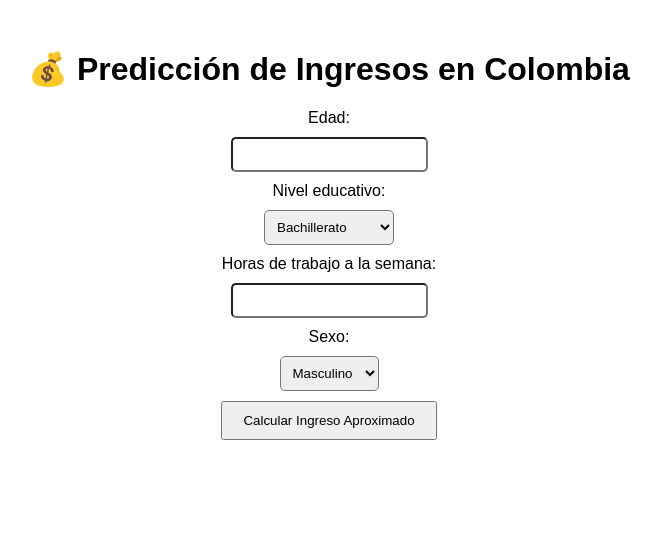
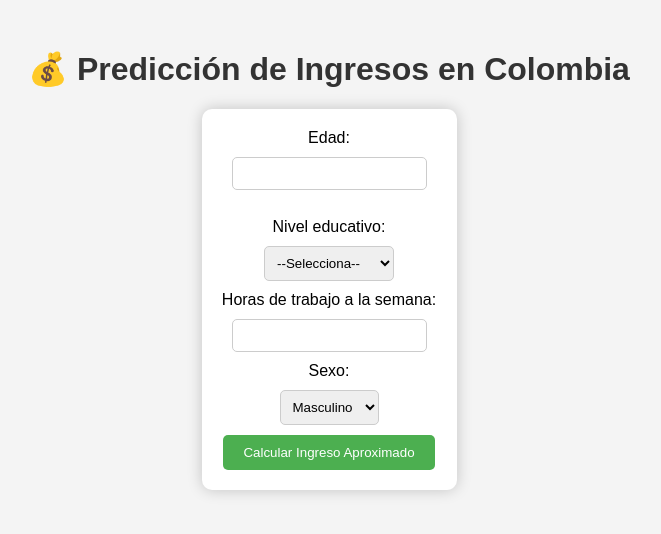
Before and after one commit to AndresRodriguez991114/Prediction-Profile, a Flask app: page / in a window 1280 px wide. Shown: the top 534 px of the page, without its empty margins (311-972 px from the left). Run offline with Flask 3, Linux system fonts and the light colour scheme; parts of the project's set-up code (start-up, migrations or seed data) failed here and were passed over.

Commit message:
inteface

```diff
--- a/app.py
+++ b/app.py
@@ -12,20 +12,32 @@ def index():
     prediction = None
     if request.method == 'POST':
         age = int(request.form['age'])
-        education_num = int(request.form['education_num'])
+        education_input = request.form['education_num']
+        if education_input == "":
+            return render_template('index.html', prediction=None)
+        education_num = int(education_input)
         hours = int(request.form['hours'])
         sex = 1 if request.form['sex'] == 'Male' else 0
 
         features = np.array([[age, education_num, hours, sex]])
         prediction = model.predict(features)[0]
 
-        # Generar gráfica de predicción
+        # Gráfica comparativa
+        average_income = 100_000_000  # Promedio nacional anual (ajustable)
+        categories = ['Promedio Nacional', 'Tu Predicción']
+        values = [average_income, prediction]
+
         fig, ax = plt.subplots()
-        bars = ['Ingreso Aproximado']
-        values = [prediction]
-        ax.bar(bars, values)
+        bars = ax.bar(categories, values, color=['gray', 'green'])
         ax.set_ylabel('Pesos Colombianos')
-        ax.set_title('Resultado de la Predicción')
+        ax.set_title('Comparación de Ingresos')
+
+        for bar in bars:
+            yval = bar.get_height()
+            ax.text(bar.get_x() + bar.get_width()/2.0, yval, f"${int(yval):,}",
+                    ha='center', va='bottom', fontsize=9)
+
+        plt.tight_layout()
         plt.savefig('static/prediction_plot.png')
         plt.close()
 
--- a/static/styles.css
+++ b/static/styles.css
@@ -1,3 +1,36 @@
 body { text-align: center; font-family: Arial; margin-top: 50px; }
 input, select { margin: 5px; padding: 5px; }
 button { padding: 10px 20px; }
+body {
+    text-align: center;
+    font-family: Arial, sans-serif;
+    margin-top: 50px;
+    background-color: #f4f4f4;
+}
+form {
+    background: #fff;
+    display: inline-block;
+    padding: 20px;
+    border-radius: 10px;
+    box-shadow: 0 0 15px rgba(0,0,0,0.2);
+}
+input, select {
+    padding: 8px;
+    margin: 10px;
+    border-radius: 5px;
+    border: 1px solid #ccc;
+}
+button {
+    padding: 10px 20px;
+    border: none;
+    background-color: #4CAF50;
+    color: white;
+    border-radius: 5px;
+    cursor: pointer;
+}
+button:hover {
+    background-color: #45a049;
+}
+h1, h2 {
+    color: #333;
+}
--- a/templates/index.html
+++ b/templates/index.html
@@ -2,26 +2,45 @@
 <html lang="es">
 <head>
     <meta charset="UTF-8">
-    <title>Predicción de Ingresos en COP</title>
+    <title>Predicción de Ingresos en Colombia</title>
     <link rel="stylesheet" href="{{ url_for('static', filename='styles.css') }}">
     <style>
         body {
             text-align: center;
-            font-family: Arial;
+            font-family: Arial, sans-serif;
             margin-top: 50px;
+            background-color: #f4f4f4;
+        }
+        form {
+            background: #fff;
+            display: inline-block;
+            padding: 20px;
+            border-radius: 10px;
+            box-shadow: 0 0 15px rgba(0,0,0,0.2);
         }
         input, select {
             padding: 8px;
             margin: 10px;
             border-radius: 5px;
+            border: 1px solid #ccc;
+        }
+        button {
+            padding: 10px 20px;
+            border: none;
+            background-color: #4CAF50;
+            color: white;
+            border-radius: 5px;
+            cursor: pointer;
+        }
+        button:hover {
+            background-color: #45a049;
+        }
+        h1, h2 {
+            color: #333;
         }
         .error {
             border: 2px solid red;
             box-shadow: 0 0 10px red;
-            animation: blink 05s steps(5, start) infinite;
-        }
-        @keyframes blink {
-            to { visibility: hidden; }
         }
     </style>
 </head>
@@ -29,10 +48,13 @@
     <h1>💰 Predicción de Ingresos en Colombia</h1>
     <form method="POST" onsubmit="return validateForm()">
         <label>Edad:</label><br>
-        <input type="number" name="age" id="ageInput" required><br>
-
+<input type="number" name="age" id="ageInput"><br>
+<div id="tooltip" style="display:none; color: white; background-color: red; padding: 5px 10px; border-radius: 5px; position: absolute; z-index: 10;">
+    * La edad debe ser mayor o igual a 18 años.
+</div><br>
         <label>Nivel educativo:</label><br>
-        <select name="education_num">
+        <select name="education_num" required>
+            <option value="">--Selecciona--</option>
             <option value="9">Bachillerato</option>
             <option value="13">Pregrado</option>
             <option value="15">Especialización</option>
@@ -53,22 +75,47 @@
     </form>
 
     {% if prediction is not none %}
-    <h2>Ingreso estimado: <strong>${{ "{:,.0f}".format(prediction) }} COP</strong></h2>
-    <img src="{{ url_for('static', filename='prediction_plot.png') }}" alt="Gráfica de Predicción" style="margin-top: 20px;">
+        <h2>Ingreso estimado anual: <strong>${{ "{:,.0f}".format(prediction) }} COP</strong></h2>
+        <p><em>Este cálculo es un valor anual aproximado en pesos colombianos.</em></p>
+        <img src="{{ url_for('static', filename='prediction_plot.png') }}" alt="Gráfica de Predicción" style="margin-top: 20px;">
     {% endif %}
 
     <script>
         function validateForm() {
-            let ageInput = document.getElementById("ageInput");
+            const ageInput = document.getElementById("ageInput");
+            const ageError = document.getElementById("ageError");
             if (parseInt(ageInput.value) < 18) {
                 ageInput.classList.add("error");
+                ageError.style.display = "inline";
                 ageInput.value = "";
+
+                setTimeout(() => {
+                    ageInput.classList.remove("error");
+                    ageError.style.display = "none";
+                }, 5000); // Mantener mensaje y sombra roja por 5s
+
                 return false;
             } else {
-                ageInput.classList.remove("error");
-                return true;
+                ageError.style.display = "none";
             }
+            return true;
         }
     </script>
+    <script>
+    function showTooltip() {
+        const tooltip = document.getElementById("tooltip");
+        const ageInput = document.getElementById("ageInput");
+        const rect = ageInput.getBoundingClientRect();
+        tooltip.style.top = (rect.top - 40) + "px";
+        tooltip.style.left = (rect.left + rect.width / 2 - 80) + "px";
+        tooltip.style.position = "fixed";
+        tooltip.style.display = "block";
+    }
+
+    function hideTooltip() {
+        document.getElementById("tooltip").style.display = "none";
+    }
+</script>
+
 </body>
 </html>
```
Also changed, not shown: train_model.py (+16 -9 lines), static/prediction_plot.png (added).
